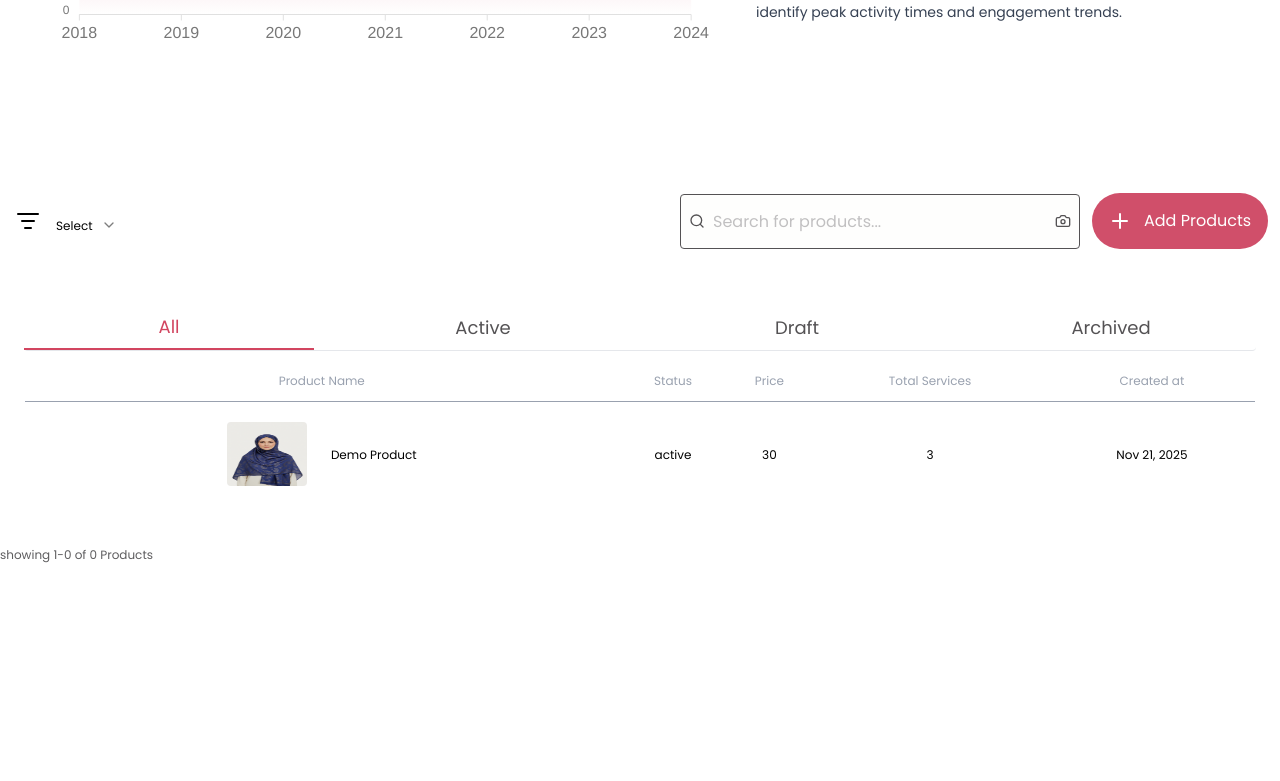
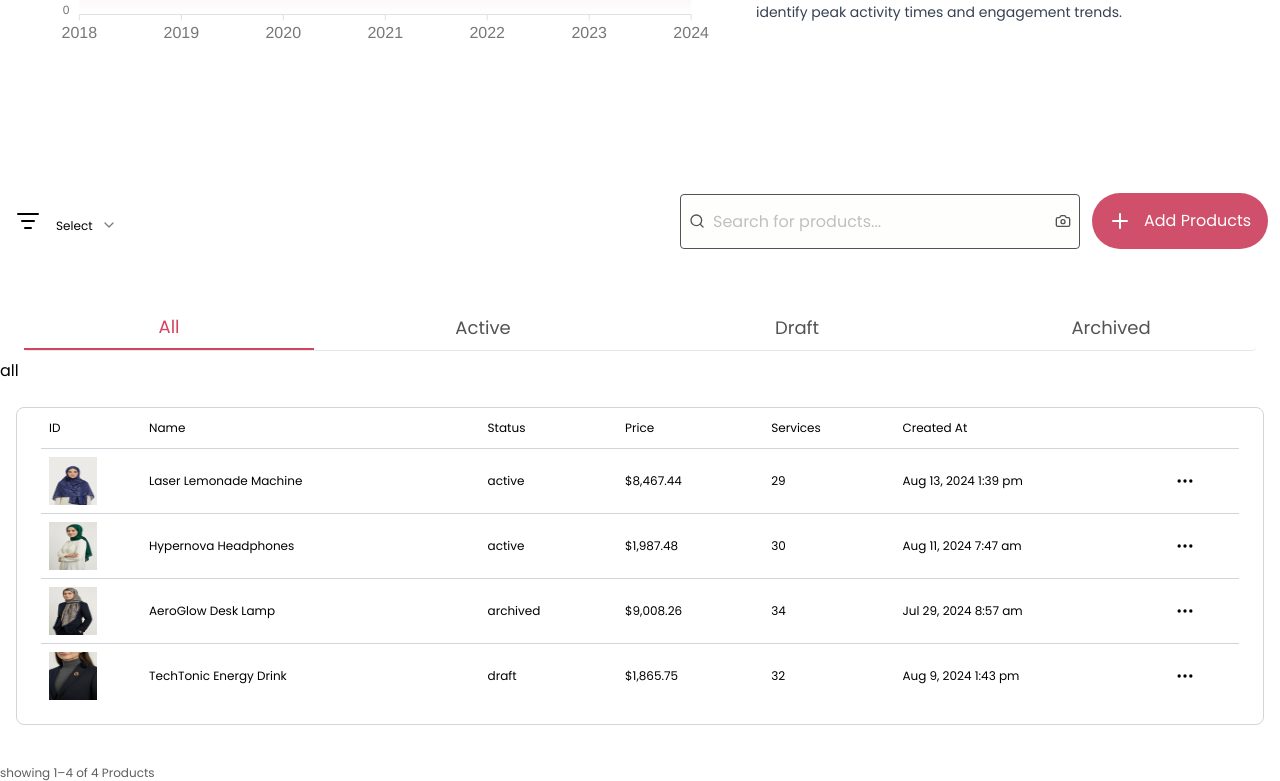
Before and after one commit to EASY-ORDER-IZ/easyorder-frontend, a React (Vite) app: page /store in a window 1280 px wide. Shown: the part 1187-1968 px from the top of the page. Before the commit the page ends 1750 px from the top, so only its background shows below. Built offline with nearby package versions, Linux system fonts and the light colour scheme.

Commit message:
feat(dashboard): add menu component and fix table component

```diff
--- a/src/components/DashBoardComponents/StoreProducts/StoreProductsTable.tsx
+++ b/src/components/DashBoardComponents/StoreProducts/StoreProductsTable.tsx
@@ -1,72 +1,42 @@
 import React, { useMemo, useState } from 'react';
 import { Tabs, TabsList, TabsTrigger } from '@/components/ui/tabs';
-import { useProductStore } from '@/store/productStore';
-import { flexRender, getCoreRowModel, useReactTable, type ColumnDef } from '@tanstack/react-table';
-import { img101 } from '@/assets/icons';
+import {
+  Table,
+  TableBody,
+  TableCell,
+  TableHead,
+  TableHeader,
+  TableRow,
+} from '@/components/ui/table';
+import {
+  DropdownMenu,
+  DropdownMenuContent,
+  DropdownMenuItem,
+  DropdownMenuTrigger,
+} from '@radix-ui/react-dropdown-menu';
+import { MoreHorizontal } from 'lucide-react';
+import {
+  DropdownMenuRadioGroup,
+  DropdownMenuRadioItem,
+  DropdownMenuSub,
+  DropdownMenuSubContent,
+  DropdownMenuSubTrigger,
+} from '@/components/ui/dropdown-menu';
+import { productt } from '@/store/productData';
 
 type TabValue = 'all' | 'active' | 'draft' | 'archived';
 
 const StoreProductTable = () => {
   const [tab, setTab] = useState<TabValue>('all');
-  const tabs = ['all', 'active', 'draft', 'archived'];
+  const tabs: TabValue[] = ['all', 'active', 'draft', 'archived'];
+  const [status, setStatus] = useState('all');
 
-  const products = useProductStore((state) => state.products);
+  const products = productt;
 
-  const filteredProducts = useMemo(() => {
+  const finalProducts = useMemo(() => {
     if (tab === 'all') return products;
     return products.filter((p) => p.status === tab);
   }, [products, tab]);
-
-  const demoProduct = {
-    id: 'demo',
-    name: 'Demo Product',
-    img: img101, // FIXED
-    price: 30,
-    services: 3,
-    status: 'active',
-    createdAt: 'Nov 21, 2025',
-  };
-
-  const finalProducts = [demoProduct, ...filteredProducts];
-
-  const columns: ColumnDef<typeof finalProducts>[] = [
-    {
-      header: 'Product Name',
-      accessorKey: 'name',
-      cell: ({ row }) => {
-        const p = row.original;
-        return (
-          <div className="flex items-center justify-center gap-6 p-2">
-            <img src={p.img} alt="" className="h-16 w-20 rounded" />
-            {p.name}
-          </div>
-        );
-      },
-    },
-    {
-      header: 'Status',
-      accessorKey: 'status',
-      cell: ({ getValue }) => <span>{getValue()}</span>,
-    },
-    {
-      header: 'Price',
-      accessorKey: 'price',
-    },
-    {
-      header: 'Total Services',
-      accessorKey: 'services',
-    },
-    {
-      header: 'Created at',
-      accessorKey: 'createdAt',
-    },
-  ];
-
-  const table = useReactTable({
-    data: finalProducts,
-    columns,
-    getCoreRowModel: getCoreRowModel(),
-  });
 
   return (
     <div className="mt-6 rounded-2xl bg-white">
@@ -84,36 +54,92 @@ const StoreProductTable = () => {
             ))}
           </TabsList>
         </div>
+        <span>{status}</span>
+        <div className="m-4 rounded-md border border-gray-300 px-6 pb-4">
+          <Table className="w-full">
+            <TableHeader>
+              <TableRow className="border-b border-gray-300">
+                <TableHead className="w-[100px]">ID</TableHead>
+                <TableHead>Name</TableHead>
+                <TableHead>Status</TableHead>
+                <TableHead>Price</TableHead>
+                <TableHead>Services</TableHead>
+                <TableHead>Created At</TableHead>
+              </TableRow>
+            </TableHeader>
+            <TableBody>
+              {products.map((product) => (
+                <TableRow key={product.id} className="border-b border-gray-300">
+                  <TableCell className="font-medium">
+                    <img src={product.img} alt="" className="h-12 w-12" />
+                  </TableCell>
+                  <TableCell>{product.name}</TableCell>
+                  <TableCell>{product.status}</TableCell>
+                  <TableCell>{product.price}</TableCell>
+                  <TableCell>{product.services}</TableCell>
+                  <TableCell>{product.createdAt}</TableCell>
+                  <TableCell>
+                    {/* tirgger */}
+                    <DropdownMenu modal={false}>
+                      <DropdownMenuTrigger asChild>
+                        <MoreHorizontal className="h-5 w-5 cursor-pointer" />
+                      </DropdownMenuTrigger>
 
-        <div className="px-6 pb-4">
-          <table className="w-full overflow-hidden rounded-xl border border-gray-300 text-sm">
-            <thead>
-              {table.getHeaderGroups().map((headerGroup) => (
-                <tr key={headerGroup.id} className="items-center border-b text-gray-400">
-                  {headerGroup.headers.map((header) => (
-                    <th key={header.id} className="py-3 font-normal">
-                      {flexRender(header.column.columnDef.header, header.getContext())}
-                    </th>
-                  ))}
-                </tr>
+                      <DropdownMenuContent
+                        align="end"
+                        className="w-32 rounded border border-gray-300 bg-white p-3"
+                      >
+                        <DropdownMenuItem className="text-text-400 cursor-pointer rounded p-2 outline-none hover:bg-[#D24560] hover:text-white focus:text-white">
+                          Edit product
+                        </DropdownMenuItem>
+                        <DropdownMenuSub>
+                          <DropdownMenuSubTrigger className="text-text-400 cursor-pointer rounded p-2 outline-none hover:bg-[#D24560] hover:text-white">
+                            Change Status
+                          </DropdownMenuSubTrigger>
+
+                          <DropdownMenuSubContent className="min-w-[140px] rounded border border-gray-300 bg-white p-2">
+                            <DropdownMenuRadioGroup
+                              value={product.status}
+                              onValueChange={setStatus}
+                            >
+                              <DropdownMenuRadioItem
+                                value="active"
+                                className="text-text-400 rounded text-center hover:bg-[#D24560] hover:text-white"
+                              >
+                                Active
+                              </DropdownMenuRadioItem>
+
+                              <DropdownMenuRadioItem
+                                value="draft"
+                                className="text-text-400 rounded text-center hover:bg-[#D24560] hover:text-white"
+                              >
+                                Draft
+                              </DropdownMenuRadioItem>
+
+                              <DropdownMenuRadioItem
+                                value="archived"
+                                className="text-text-400 rounded text-center hover:bg-[#D24560] hover:text-white"
+                              >
+                                Archived
+                              </DropdownMenuRadioItem>
+                            </DropdownMenuRadioGroup>
+                          </DropdownMenuSubContent>
+                        </DropdownMenuSub>
+
+                        <DropdownMenuItem className="cursor-pointer rounded p-2 text-red-500 outline-none hover:bg-[#D24560] hover:text-white">
+                          Delete
+                        </DropdownMenuItem>
+                      </DropdownMenuContent>
+                    </DropdownMenu>
+                  </TableCell>
+                </TableRow>
               ))}
-            </thead>
-            <tbody>
-              {table.getRowModel().rows.map((row) => (
-                <tr key={row.id} className="items-center border-b border-gray-200 last:border-0">
-                  {row.getVisibleCells().map((cell) => (
-                    <td key={cell.id} className="py-3 text-center">
-                      {flexRender(cell.column.columnDef.cell, cell.getContext())}
-                    </td>
-                  ))}
-                </tr>
-              ))}
-            </tbody>
-          </table>
+            </TableBody>
+          </Table>
         </div>
 
         <p className="text-text-400 mt-4 text-xs">
-          showing 1-{filteredProducts.length} of {filteredProducts.length} Products
+          showing 1–{finalProducts.length} of {products.length} Products
         </p>
       </Tabs>
     </div>
--- a/src/components/DashBoardComponents/StoreProducts/TableRowAction.tsx
+++ b/src/components/DashBoardComponents/StoreProducts/TableRowAction.tsx
@@ -1,5 +1,6 @@
 'use client';
 
+import { Button } from '@/components/ui/button/button';
 import {
   DropdownMenu,
   DropdownMenuTrigger,
@@ -10,26 +11,20 @@ import { MoreHorizontal } from 'lucide-react';
 
 const TableRowAction = () => {
   return (
-    <DropdownMenu>
+    <DropdownMenu modal={false}>
       <DropdownMenuTrigger asChild>
-        <button className="flex h-8 w-8 items-center justify-center rounded hover:bg-gray-200">
-          <MoreHorizontal className="h-4 w-4" />
-        </button>
+        <Button className="h-8 w-8 rounded p-0 hover:bg-gray-100">
+          <MoreHorizontal className="h-5 w-5" />
+        </Button>
       </DropdownMenuTrigger>
 
-      <DropdownMenuContent
-        side="bottom"
-        align="end"
-        sideOffset={6}
-        className="z-[9999] rounded-md border bg-white p-1 shadow-md"
-      >
+      <DropdownMenuContent align="end" className="w-32">
+        <DropdownMenuItem>View</DropdownMenuItem>
         <DropdownMenuItem>Edit</DropdownMenuItem>
-        <DropdownMenuItem>View</DropdownMenuItem>
-        <DropdownMenuItem className="text-red-600">Delete</DropdownMenuItem>
+        <DropdownMenuItem className="text-red-500">Delete</DropdownMenuItem>
       </DropdownMenuContent>
     </DropdownMenu>
   );
 };
-// if you forgot the roblem that the table do not take a component that's why it didn't appeare -- also search for tanstack tables
 
 export default TableRowAction;
--- /dev/null
+++ b/src/components/ui/table.tsx
@@ -0,0 +1,90 @@
+import * as React from 'react';
+
+import { cn } from '@/lib/utils';
+
+function Table({ className, ...props }: React.ComponentProps<'table'>) {
+  return (
+    <div data-slot="table-container" className="relative w-full overflow-x-auto">
+      <table
+        data-slot="table"
+        className={cn('w-full caption-bottom text-sm', className)}
+        {...props}
+      />
+    </div>
+  );
+}
+
+function TableHeader({ className, ...props }: React.ComponentProps<'thead'>) {
+  return <thead data-slot="table-header" className={cn('[&_tr]:border-b', className)} {...props} />;
+}
+
+function TableBody({ className, ...props }: React.ComponentProps<'tbody'>) {
+  return (
+    <tbody
+      data-slot="table-body"
+      className={cn('[&_tr:last-child]:border-0', className)}
+      {...props}
+    />
+  );
+}
+
+function TableFooter({ className, ...props }: React.ComponentProps<'tfoot'>) {
+  return (
+    <tfoot
+      data-slot="table-footer"
+      className={cn('bg-muted/50 border-t font-medium [&>tr]:last:border-b-0', className)}
+      {...props}
+    />
+  );
+}
+
+function TableRow({ className, ...props }: React.ComponentProps<'tr'>) {
+  return (
+    <tr
+      data-slot="table-row"
+      className={cn(
+        'hover:bg-muted/50 data-[state=selected]:bg-muted border-b transition-colors',
+        className,
+      )}
+      {...props}
+    />
+  );
+}
+
+function TableHead({ className, ...props }: React.ComponentProps<'th'>) {
+  return (
+    <th
+      data-slot="table-head"
+      className={cn(
+        'text-foreground h-10 px-2 text-left align-middle font-medium whitespace-nowrap [&:has([role=checkbox])]:pr-0 [&>[role=checkbox]]:translate-y-[2px]',
+        className,
+      )}
+      {...props}
+    />
+  );
+}
+
+function TableCell({ className, ...props }: React.ComponentProps<'td'>) {
+  return (
+    <td
+      data-slot="table-cell"
+      className={cn(
+        'p-2 align-middle whitespace-nowrap [&:has([role=checkbox])]:pr-0 [&>[role=checkbox]]:translate-y-[2px]',
+        className,
+      )}
+      {...props}
+    />
+  );
+}
+
+function TableCaption({ className, ...props }: React.ComponentProps<'caption'>) {
+  return (
+    <caption
+      data-slot="table-caption"
+      className={cn('text-muted-foreground mt-4 text-sm', className)}
+      {...props}
+    />
+  );
+}
+
+export { Table, TableHeader, TableBody, TableFooter, TableHead, TableRow, TableCell, TableCaption };
--- a/src/store/productData.ts
+++ b/src/store/productData.ts
@@ -1,6 +1,6 @@
 type ProductStatus = 'active' | 'draft' | 'archived';
 import { img101, img102, img103, img104 } from '@/assets/icons';
-type Product = {
+export type Product = {
   id: number;
   name: string;
   status: ProductStatus;
@@ -10,7 +10,7 @@ type Product = {
   img: string;
 };
 
-export const products: Product[] = [
+export const productt: Product[] = [
   {
     id: 1,
     img: img101,
```
